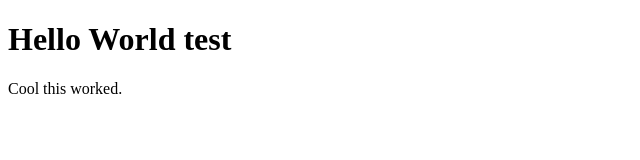
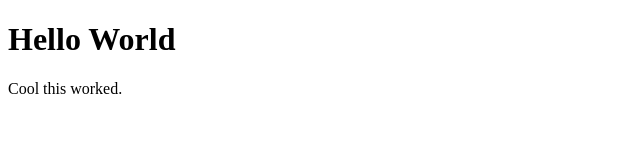
Before and after one commit to thorinc2001/aws_training, a plain HTML site: page index.html in a window 1280 px wide. Shown: the full height of the page, 0-640 px from the left. Drawn offline with Linux system fonts and the light colour scheme.

Commit message:
Update index.html

```diff
--- a/index.html
+++ b/index.html
@@ -2,7 +2,7 @@
 <html>
 <body>
 
-<h1>Hello World test</h1>
+<h1>Hello World</h1>
 
 <p>Cool this worked.</p>
 
```
